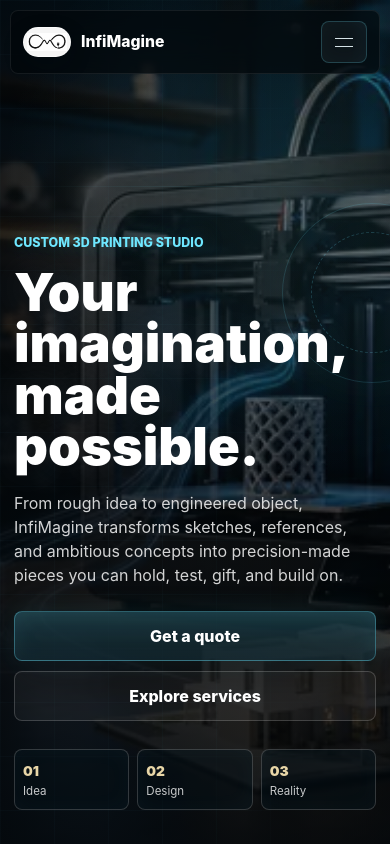
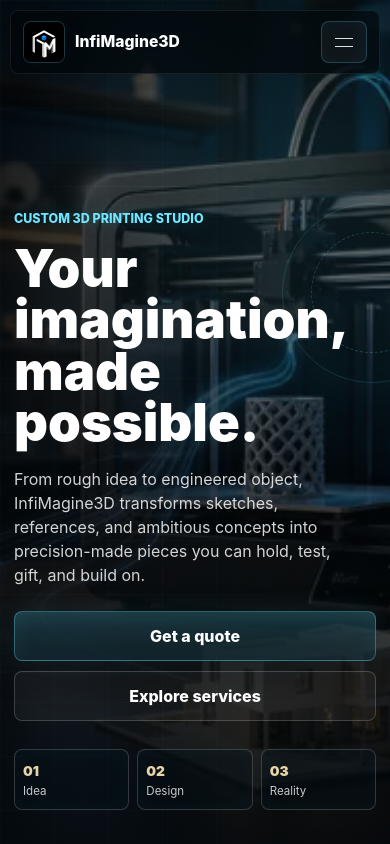
Before and after one commit to thexplicitslots/infimagine-website, a website: page index.html in a window 390 px wide. Shown: the top 844 px of the page. Drawn offline with Linux system fonts and the light colour scheme; no server answers.

Commit message:
Update InfiMagine3D logo assets

```diff
--- a/index.html
+++ b/index.html
@@ -5,26 +5,26 @@
     <meta name="viewport" content="width=device-width, initial-scale=1" />
     <meta
       name="description"
-      content="InfiMagine turns ideas, sketches, and concepts into custom 3D printed objects, prototypes, gifts, models, and parts."
+      content="InfiMagine3D turns ideas, sketches, and concepts into custom 3D printed objects, prototypes, gifts, models, and parts."
     />
     <meta name="theme-color" content="#081014" />
-    <title>InfiMagine | Ideas, Engineered Into Reality</title>
+    <title>InfiMagine3D | Ideas, Engineered Into Reality</title>
     <link rel="canonical" href="https://infimagine.com/" />
     <meta property="og:type" content="website" />
     <meta property="og:url" content="https://infimagine.com/" />
-    <meta property="og:title" content="InfiMagine | Ideas, Engineered Into Reality" />
+    <meta property="og:title" content="InfiMagine3D | Ideas, Engineered Into Reality" />
     <meta
       property="og:description"
       content="Turn sketches, references, and product ideas into premium custom 3D printed gifts, prototypes, models, and functional parts."
     />
-    <meta property="og:image" content="https://infimagine.com/assets/icon-512.png" />
+    <meta property="og:image" content="https://infimagine.com/assets/infimagine-logo-og.jpg" />
     <meta name="twitter:card" content="summary_large_image" />
-    <meta name="twitter:title" content="InfiMagine | Ideas, Engineered Into Reality" />
+    <meta name="twitter:title" content="InfiMagine3D | Ideas, Engineered Into Reality" />
     <meta
       name="twitter:description"
       content="Premium custom 3D printing for ideas, prototypes, gifts, models, and utility parts."
     />
-    <meta name="twitter:image" content="https://infimagine.com/assets/icon-512.png" />
+    <meta name="twitter:image" content="https://infimagine.com/assets/infimagine-logo-og.jpg" />
     <link rel="icon" type="image/png" sizes="16x16" href="/assets/favicon-16.png" />
     <link rel="icon" type="image/png" sizes="32x32" href="/assets/favicon-32.png" />
     <link rel="apple-touch-icon" sizes="180x180" href="/assets/apple-touch-icon.png" />
@@ -43,7 +43,7 @@
       {
         "@context": "https://schema.org",
         "@type": "ProfessionalService",
-        "name": "InfiMagine",
+        "name": "InfiMagine3D",
         "url": "https://infimagine.com/",
         "logo": "https://infimagine.com/assets/icon-512.png",
         "image": "https://infimagine.com/assets/icon-512.png",
@@ -63,12 +63,12 @@
   </head>
   <body>
     <header class="site-header" data-header>
-      <a class="brand" href="#top" aria-label="InfiMagine home">
+      <a class="brand" href="#top" aria-label="InfiMagine3D home">
         <span class="brand-mark" aria-hidden="true">
-          <img src="/assets/infimagine-logo-header.webp" width="280" height="125" alt="" decoding="async" />
+          <img src="/assets/infimagine-logo-mark.png" width="160" height="160" alt="" decoding="async" />
         </span>
         <span class="brand-lockup">
-          <span>InfiMagine</span>
+          <span>InfiMagine3D</span>
           <small>Ideas, engineered into reality.</small>
         </span>
       </a>
@@ -127,7 +127,7 @@
           <p class="eyebrow">Custom 3D printing studio</p>
           <h1 id="hero-title">Your imagination, made possible.</h1>
           <p class="hero-copy">
-            From rough idea to engineered object, InfiMagine transforms sketches,
+            From rough idea to engineered object, InfiMagine3D transforms sketches,
             references, and ambitious concepts into precision-made pieces you can
             hold, test, gift, and build on.
           </p>
@@ -248,7 +248,7 @@
               </p>
             </article>
           </div>
-          <div class="service-route-grid" aria-label="Explore InfiMagine services">
+          <div class="service-route-grid" aria-label="Explore InfiMagine3D services">
             <a href="/custom-3d-printing">
               <span>Custom 3D printing</span>
               <strong>Objects made around your exact brief</strong>
@@ -352,7 +352,7 @@
             <h2 id="work-gallery-title">Real pieces, captured after print.</h2>
             <p>
               A growing archive of finished objects, material tests, prototypes,
-              and client-ready details from the InfiMagine studio.
+              and client-ready details from the InfiMagine3D studio.
             </p>
           </div>
           <div class="studio-gallery-grid" data-studio-gallery aria-live="polite">
@@ -746,7 +746,7 @@
       <section class="section contact-section" id="contact" aria-labelledby="contact-title">
         <div class="section-inner contact-grid">
           <div>
-            <p class="eyebrow">InfiMagine</p>
+            <p class="eyebrow">InfiMagine3D</p>
             <h2 id="contact-title">Ideas, engineered into reality.</h2>
             <div class="contact-facts" aria-label="Contact details">
               <span>Email: <a href="mailto:admin@infimagine.com">admin@infimagine.com</a></span>
@@ -798,7 +798,7 @@
 
     <footer class="footer">
       <div class="footer-copy">
-        <span>© <span data-year></span> InfiMagine</span>
+        <span>© <span data-year></span> InfiMagine3D</span>
         <span>Luxury-tech custom 3D printing for ideas with intent.</span>
       </div>
       <div class="social-links" aria-label="Social and contact links">
@@ -816,7 +816,7 @@
             <path d="M7 5h3.2L19 19h-3.2L7 5Z" />
           </svg>
         </a>
-        <a href="mailto:admin@infimagine.com" aria-label="Email InfiMagine">
+        <a href="mailto:admin@infimagine.com" aria-label="Email InfiMagine3D">
           <svg viewBox="0 0 24 24" focusable="false">
             <path d="M4.6 7.2h14.8v9.6H4.6z" />
             <path d="m5 7.7 7 5.1 7-5.1" />
--- a/styles.css
+++ b/styles.css
@@ -138,23 +138,26 @@ img {
 
 .brand-mark {
   display: inline-flex;
-  width: 54px;
-  height: 34px;
+  width: 46px;
+  height: 46px;
   align-items: center;
   justify-content: center;
   overflow: hidden;
-  border: 1px solid rgba(255, 255, 255, 0.68);
-  border-radius: 999px;
-  background: rgba(255, 255, 255, 0.96);
-  box-shadow: 0 8px 22px rgba(7, 16, 20, 0.18);
+  border: 1px solid rgba(110, 231, 255, 0.22);
+  border-radius: 8px;
+  background: #020608;
+  box-shadow:
+    0 8px 22px rgba(7, 16, 20, 0.28),
+    inset 0 0 20px rgba(110, 231, 255, 0.035);
   transition:
     transform 180ms var(--ease-premium),
     box-shadow 180ms ease;
 }
 
 .brand-mark img {
-  width: 46px;
-  height: auto;
+  width: 100%;
+  height: 100%;
+  object-fit: cover;
 }
 
 .brand:hover .brand-mark {
@@ -3360,12 +3363,12 @@ textarea:focus {
   }
 
   .brand-mark {
-    width: 48px;
-    height: 30px;
+    width: 42px;
+    height: 42px;
   }
 
   .brand-mark img {
-    width: 40px;
+    width: 100%;
   }
 
   .header-action {
```
Also changed, not shown: admin.css (+9 -6 lines), api/admin-template.html (+4 -4 lines), custom-3d-printing/index.html (+13 -13 lines), materials/index.html (+12 -12 lines), personalized-3d-printed-gifts/index.html (+12 -12 lines), prototype-3d-printing/index.html (+12 -12 lines), assets/apple-touch-icon.png, assets/favicon-16.png, assets/favicon-32.png, assets/icon-192.png, assets/icon-512.png, assets/infimagine-logo-cropped.png, assets/infimagine-logo-mark.png (added), assets/infimagine-logo-og.jpg (added), 2 more files.
